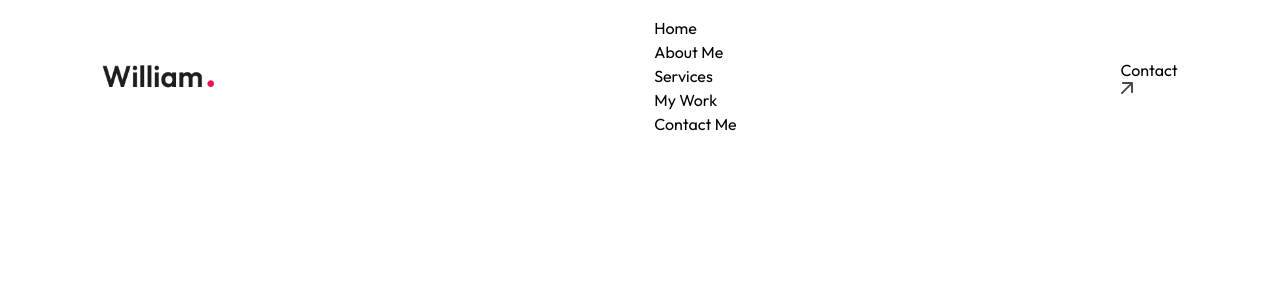
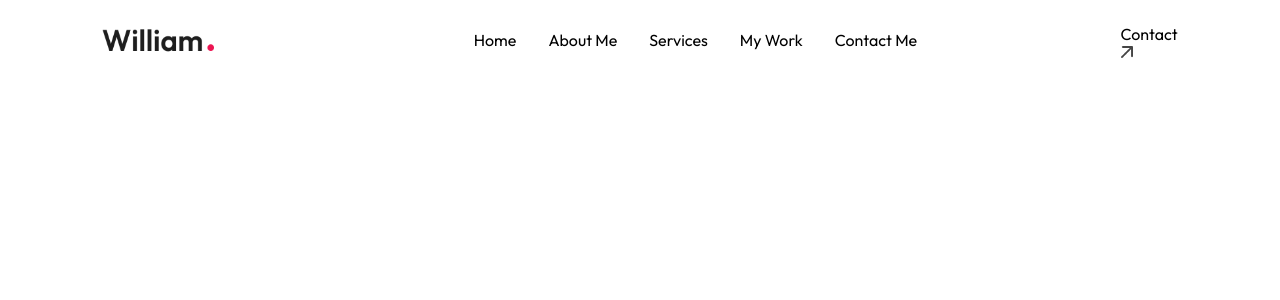
Before and after one commit to avicious/portfolio, a Next.js app: page / in a window 1280 px wide. Shown: the top 300 px of the page. Built offline with nearby package versions, Linux system fonts and the light colour scheme; a web font is replaced by a local one.

Commit message:
css updated for narbar

```diff
--- a/components/Navbar.jsx
+++ b/components/Navbar.jsx
@@ -13,7 +13,7 @@ const Navbar = () => {
           />
         </a>
 
-        <ul>
+        <ul className="hidden md:flex items-center gap-6 lg:gap-8 rounded-full px-12 py-3">
           <li>
             <a href="#top">Home</a>
           </li>
```
